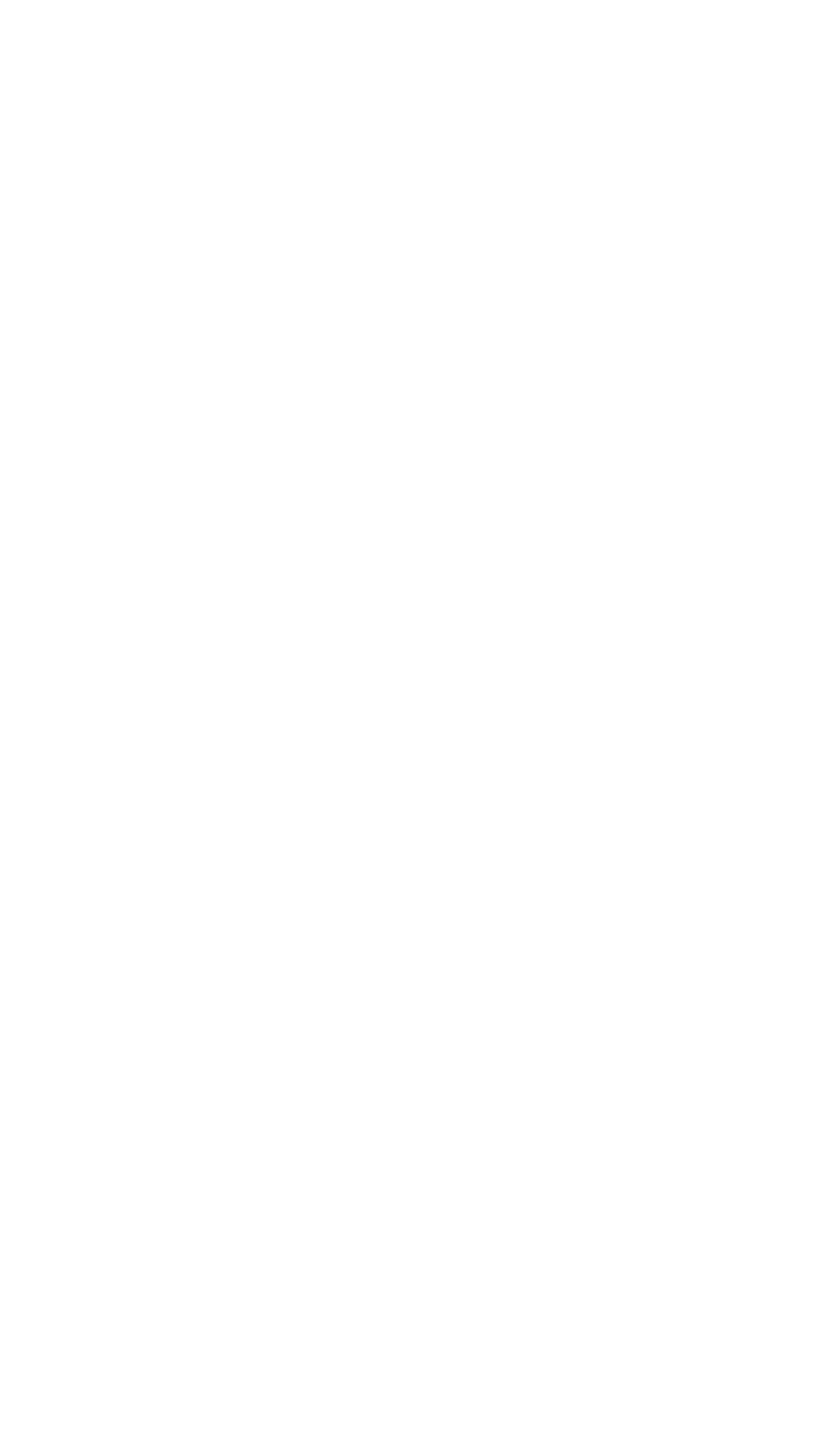
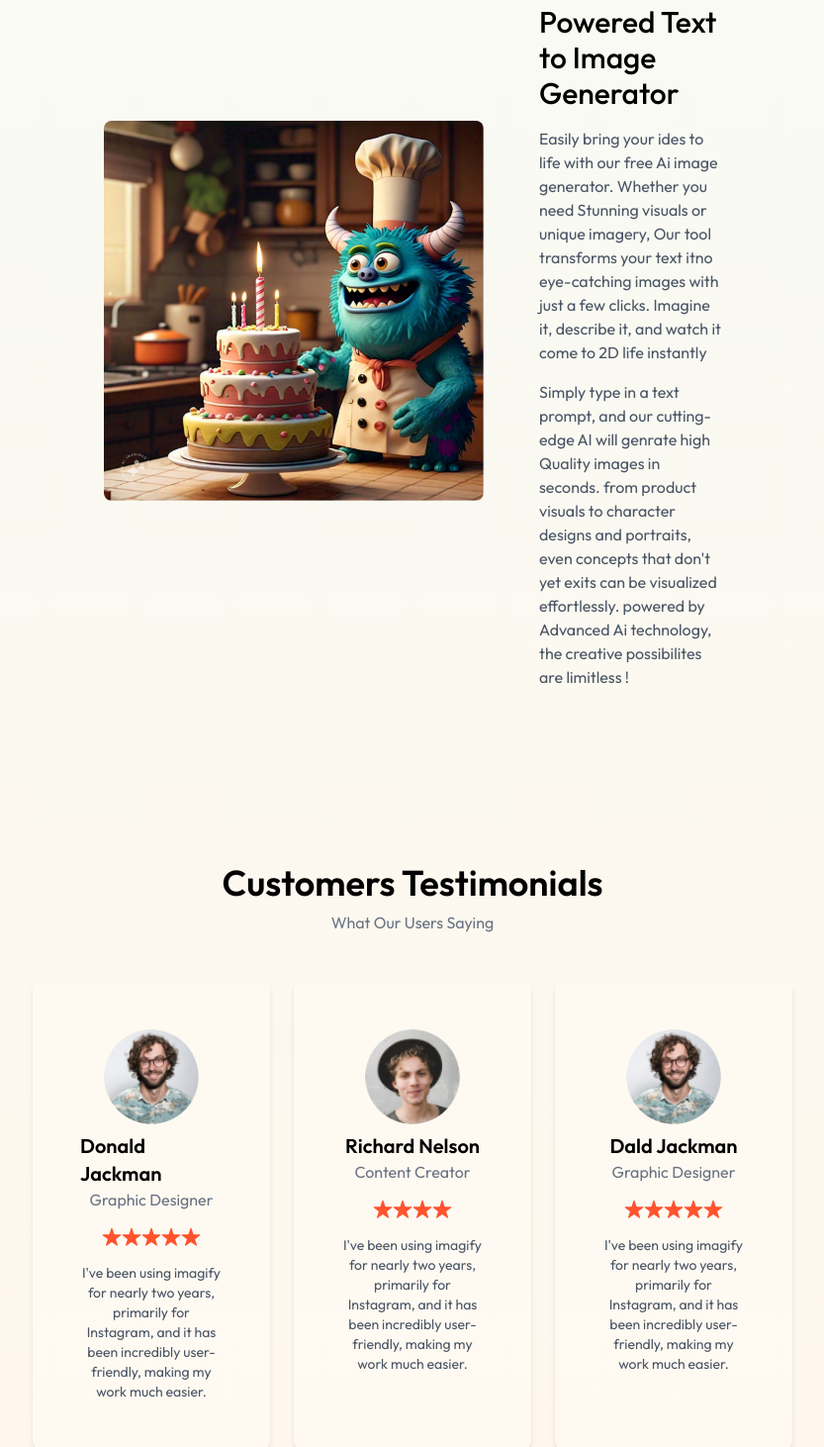
Before and after one commit to Deepanshu-Baghel/GenImage, a React (Vite) app: page / in a window 1280 px wide. Shown: the part 1548-3010 px from the top of the page at 99% size, without its empty margins (223-1056 px from the left). Before the commit the page ends 1360 px from the top, so only its background shows below. Built offline with nearby package versions, Linux system fonts and the light colour scheme.

Commit message:
testimonials are done

```diff
--- a/src/assets/assets.js
+++ b/src/assets/assets.js
@@ -61,21 +61,21 @@
         name:'Donald Jackman',
         role:'Graphic Designer',
         stars:5,
-        text:`I've been using bg.removal for nearly two years, primarily for Instagram, and it has been incredibly user-friendly, making my work much easier.`
+        text:`I've been using imagify for nearly two years, primarily for Instagram, and it has been incredibly user-friendly, making my work much easier.`
     },
     {
         image:profile_img_2,
         name:'Richard Nelson',
         role:'Content Creator',
-        stars:5,
-        text:`I've been using bg.removal for nearly two years, primarily for Instagram, and it has been incredibly user-friendly, making my work much easier.`
+        stars:4,
+        text:`I've been using imagify for nearly two years, primarily for Instagram, and it has been incredibly user-friendly, making my work much easier.`
     },
     {
         image:profile_img_1,
-        name:'Donald Jackman',
+        name:'Dald Jackman',
         role:' Graphic Designer',
         stars:5,
-        text:`I've been using bg.removal for nearly two years, primarily for Instagram, and it has been incredibly user-friendly, making my work much easier.`
+        text:`I've been using imagify for nearly two years, primarily for Instagram, and it has been incredibly user-friendly, making my work much easier.`
     },
 ]
 
--- /dev/null
+++ b/src/components/Description.jsx
@@ -0,0 +1,27 @@
+import React from 'react'
+import { assets } from '../assets/assets'
+
+const Description = () => {
+  return (
+    <div className='flex flex-col items-center justify-center my-26 p-6 md:px-30'>
+        <h1 className='text-3xl sm:text-4xl font-semibold'>Create AI Images</h1>
+        <p className='text-gray-500 mb-8'>Turn Your Imagination Into Visiuals </p>
+
+        <div className='flex flex-col gap-5 md:gap-14 md:flex-row items-center'>
+            <img src={assets.sample_img_1} alt="" className='w-100 xl:w-96 rounded-lg' />
+            <div >
+                <h2 className='text-3xl font-medium max-w-lg mb-4 ' >
+                    Introducing The AI-Powered Text to Image Generator
+                </h2>
+
+                <p className='text-gray-600 mb-4'>
+                    Easily bring your ides to life with our free Ai image generator. Whether you need Stunning visuals or unique imagery, Our tool transforms your text itno eye-catching images with just a few clicks. Imagine it, describe it, and watch it come to 2D life instantly
+                </p>
+                <p className='text-gray-600'>Simply type in a text prompt, and our cutting-edge AI will genrate high Quality images in seconds. from product visuals to character designs and portraits, even concepts that don't yet exits can be visualized effortlessly. powered by Advanced Ai technology, the creative possibilites are limitless ! </p>
+            </div>
+        </div>
+    </div>
+  )
+}
+
+export default Description
--- /dev/null
+++ b/src/components/Testimonials.jsx
@@ -0,0 +1,36 @@
+import React from 'react'
+import { assets, testimonialsData } from '../assets/assets'
+
+const Testimonials = () => {
+  return (
+    <div className='flex flex-col items-center justify-center my-10 md:my-22 p-6 md:p-12'>
+
+    <h1 className='text-2xl md:text-3xl lg:text-4xl font-semibold mb-2'>Customers Testimonials</h1>
+        <p className='text-gray-500 mb-8 md:mb-12'>What Our Users Saying </p>
+
+        <div className='grid grid-cols-1 sm:grid-cols-2 lg:grid-cols-3 gap-4 md:gap-6'>
+            {testimonialsData.map((testimonial,index)=>(
+                <div key={index}
+                className='bg-white/20 p-6 md:p-12 rounded-lg shadow-md cursor-pointer hover:scale-[1.02] transition-all'>
+
+                    <div className='flex flex-col items-center '>
+                        <img src={testimonial.image} alt="" className='rounded-full w-16 md:w-20 lg:w-24' />
+                        <h2 className='text-lg md:text-xl font-semibold mt-2'>{testimonial.name}</h2>
+                        <p className='text-gray-500 mb-4 text-sm md:text-base'>{testimonial.role}</p>
+                        <div className='flex mb-4'>
+                            {Array(testimonial.stars).fill().map((items,index)=>(
+                                <img key={index} src={assets.rating_star} alt="" className='w-4 h-4 md:w-5 md:h-5' />
+                            ))}
+
+                        </div>
+                        <p className='text-center text-xs md:text-sm text-gray-600'>{testimonial.text}</p>
+                    </div>
+                </div>
+            ))}
+
+        </div>
+    </div>
+  )
+}
+
+export default Testimonials
--- a/src/pages/Home.jsx
+++ b/src/pages/Home.jsx
@@ -1,12 +1,16 @@
 import React from 'react'
 import Header from '../components/Header.jsx'
 import Steps from '../components/Steps.jsx';
+import Description from '../components/description.jsx';
+import Testimonials from '../components/testimonials.jsx';
 
 const Home = () => {
   return (
     <div >
         <Header/>
         <Steps/>
+        <Description/>
+        <Testimonials/>
           </div>
   )
 }
```
